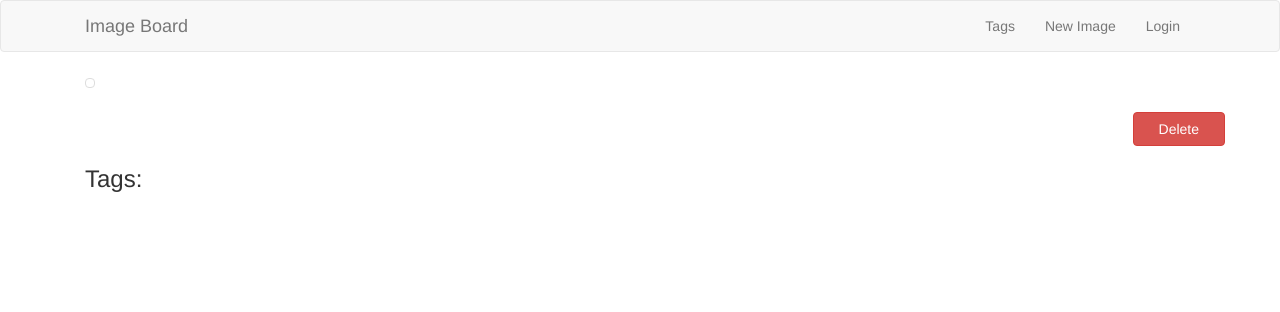
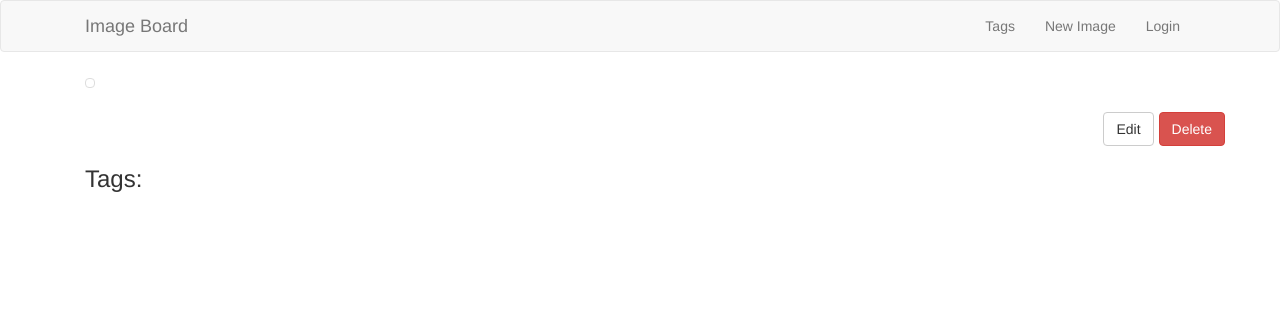
Before and after one commit to tlester/Image-Board, a Flask app: template templates/image.html in a window 1280 px wide. Shown: the top 312 px of the page. Run offline with Flask 2, Linux system fonts and the light colour scheme; the template is opened without the code that fills it, so the values that code supplies are empty; some libraries are stand-ins or nearby versions.

Commit message:
Add Edit buton and routing

```diff
--- a/application.py
+++ b/application.py
@@ -32,7 +32,6 @@ def home():
     """
 
     images = session.query(Image).all()
-    #tags = session.query(Tags).filter_by(image_id=image.id).all()
     return render_template('home.html', images=images)
 
 
@@ -42,7 +41,6 @@ def tags():
     """
 
     tags = session.query(Tags).all()
-    print tags[0].images[0].link
     return render_template('tags.html', tags=tags)
 
 
@@ -64,6 +62,14 @@ def image(image_id):
     image = session.query(Image).filter_by(id = image_id).one()
     tags = image.tags
     return render_template('image.html', image=image, tags=tags)
+
+
+@app.route('/images/<int:image_id>/edit')
+def editImage(image_id):
+    """ Page for editing an image
+    """
+
+    return 'Edit image# {}'.format(image_id)
 
 @app.route('/image/<int:image_id>/delete', methods=['GET', 'POST'])
 def deleteImage(image_id):
--- a/static/style.css
+++ b/static/style.css
@@ -5,3 +5,7 @@ img.medium {
 body {
     padding-bottom: 120px;
 }
+
+.btn-space {
+    margin-right: 5px;
+}
--- a/templates/image.html
+++ b/templates/image.html
@@ -10,7 +10,10 @@
     <p>{{image.description}}</p>
   </span>
   <span class="col-md-6">
-   <a href="{{ url_for('deleteImage', image_id=image.id) }}"><button type="button" class="btn btn-danger col-md-2 pull-right">Delete</button></a>
+   <a href="{{ url_for('deleteImage', image_id=image.id) }}">
+   <button type="button" class="btn btn-danger pull-right">Delete</button></a>
+   <a href="{{ url_for('editImage', image_id=image.id) }}">
+  <button type="button" class="btn btn-default btn-space pull-right">Edit</button></a>
   </span>
   </div>
   <h3>Tags:</h3>
```
